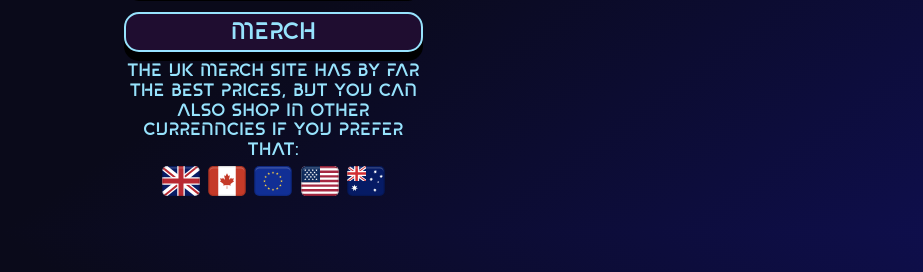
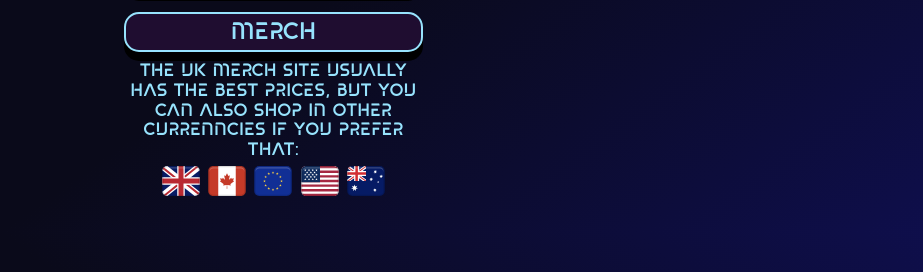
Before and after one commit to brettpreston/MusicPage, a plain HTML site: page index.html in a window 1280 px wide. Shown: the part 771-1043 px from the top of the page, 0-923 px from the left. Drawn offline with nearby package versions, Linux system fonts and the light colour scheme.

Commit message:
currencies

```diff
--- a/index.html
+++ b/index.html
@@ -139,7 +139,7 @@
 			<h3 class="tagline text-uppercase"><a class="button-epk" href="https://zaga.bandcamp.com"><b>music on bandcamp</b></a></h3>
 			 <!-- <h3 class="tagline text-uppercase"><a class="button-epk" href="./photos"><b>photos folder</b></a></h3> -->
 			  <h3 class="tagline text-uppercase"><a class="button-epk" href="https://www.bagsoflove.co.uk/stores/zaga"><b>merch</b></a></h3>
-			<h4 class="tagline text-uppercase">The UK merch site has by far the best prices, but you can also shop in other currenncies if you prefer that:<br>
+			<h4 class="tagline text-uppercase">The UK merch site usually has the best prices, but you can also shop in other currenncies if you prefer that:<br>
 						<a href="https://bagsoflove.co.uk/stores/zaga">  <img   src="img/uk.svg"   height="40"   width="40" /> </a>
 						<a href="https://bagsoflove.ca/stores/zaga">  <img   src="img/canada.svg"   height="40"   width="40" /> </a>
 						<a href="https://bagsoflove.ie/stores/zaga">  <img   src="img/eu.svg"   height="40"   width="40" /> </a>
```
